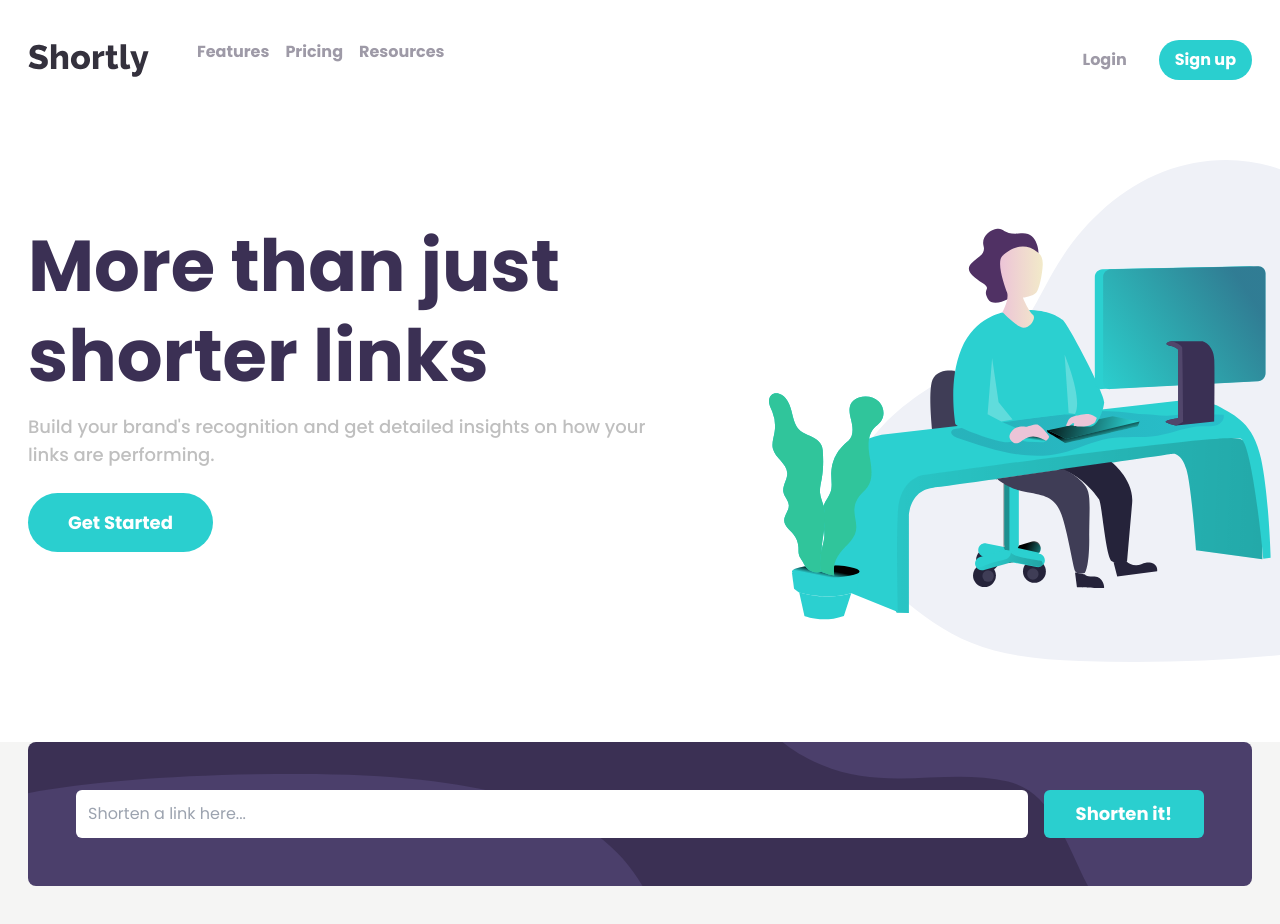
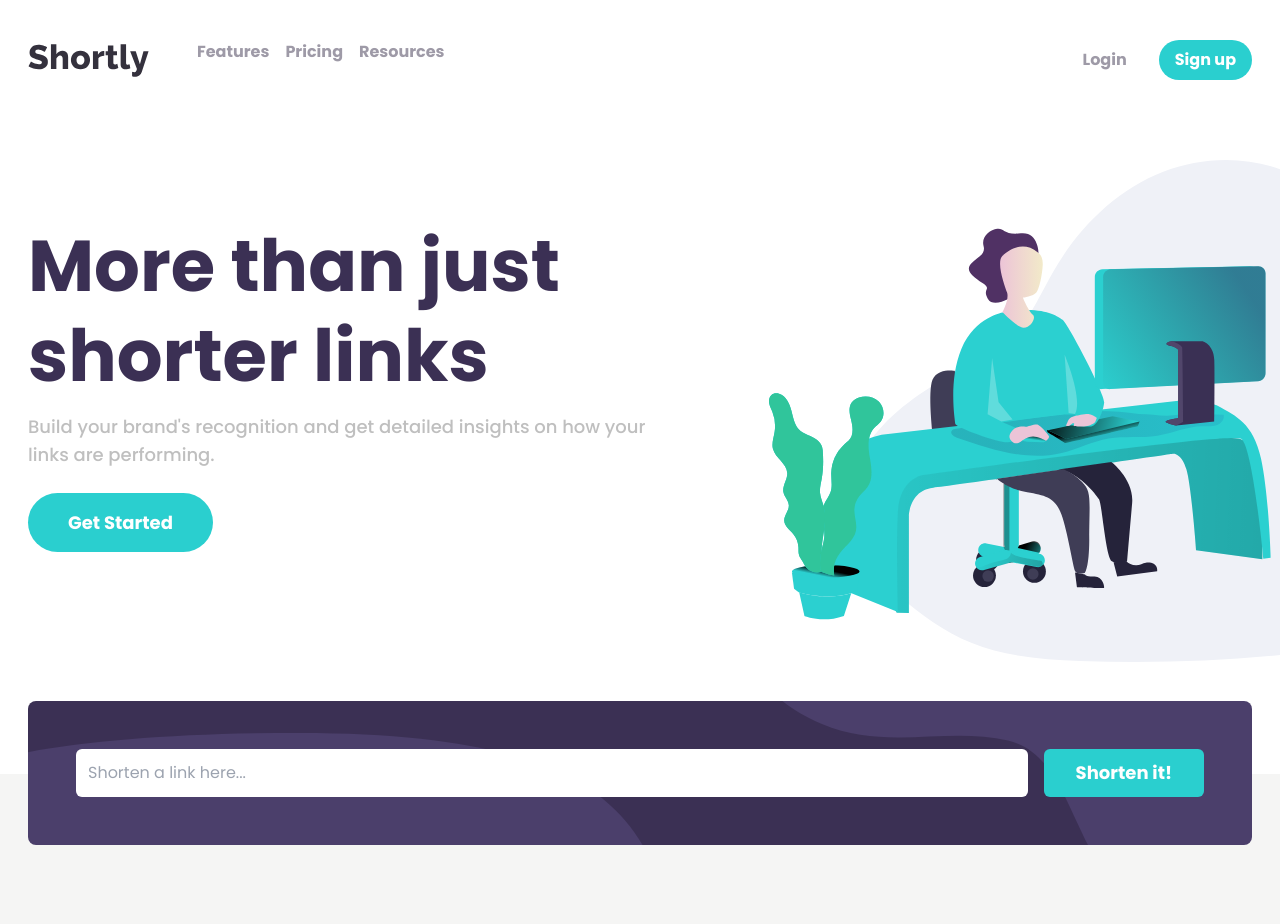
Before and after one commit to Kaspi-Chan/url-shortening-api-master, a React (Vite) app: page / in a window 1280 px wide. Shown: the top 924 px of the page. Built offline with nearby package versions, Linux system fonts and the light colour scheme.

Commit message:
Make design changes

```diff
--- a/src/App.jsx
+++ b/src/App.jsx
@@ -8,7 +8,9 @@ function App() {
     <main className="overflow-x-hidden relative">
       <Header />
       <HeroSection />
-      <LinkSection />
+      <div className="bg-stone-100">
+        <LinkSection />
+      </div>
     </main>
   );
 }
--- a/src/components/LinkSection.jsx
+++ b/src/components/LinkSection.jsx
@@ -31,7 +31,7 @@ const LinkSection = () => {
   };
 
   return (
-    <section className="container mx-auto md:px-7 2xl:px-20 px-5 bg-stone-100 pb-10">
+    <section className="container mx-auto mt-28 md:px-7 2xl:px-20 px-5 pb-10 relative bottom-[73px]">
       <LinkForm onSubmit={handleSubmit} error={error} />
       <ul className="flex flex-col gap-4">
         {urlData.map((urlInfo, index) => {
--- a/src/components/linkForm.jsx
+++ b/src/components/linkForm.jsx
@@ -12,14 +12,16 @@ const LinkForm = ({ error, onSubmit }) => {
   return (
     <form
       onSubmit={handleSubmit}
-      className="mt-20 mb-10 px-5 py-6 lg:px-12 lg:py-12 rounded-lg gap-2 lg:gap-4 flex flex-col lg:flex-row justify-center lg:justify-stretch items-stretch bg-primary-violet bg-shorten-mobile lg:bg-shorten-desktop bg-no-repeat bg-right-top lg:bg-cover relative"
+      className="mb-10 px-5 py-6 lg:px-12 lg:py-12 rounded-lg gap-2 lg:gap-4 flex flex-col lg:flex-row justify-center lg:justify-stretch items-stretch bg-primary-violet bg-shorten-mobile lg:bg-shorten-desktop bg-no-repeat bg-right-top lg:bg-cover relative"
     >
       <input
         value={urlValue}
         type="text"
         placeholder="Shorten a link here..."
         onChange={(e) => setUrlValue(e.target.value)}
-        className={`w-full rounded-md p-3 focus:outline-primary-cyan ${error ? "border-2 border-secondary-red" : ""}`}
+        className={`w-full rounded-md p-3 focus:outline-primary-cyan ${
+          error ? "border-2 border-secondary-red placeholder:text-secondary-red" : ""
+        }`}
       />
       {error && <span className="text-secondary-red text-sm lg:absolute lg:bottom-5 mb-2 lg:mb-0 italic">{error}</span>}
       <PrimaryButton size="rectangularBig" text="Shorten it!" type="submit" />
```
